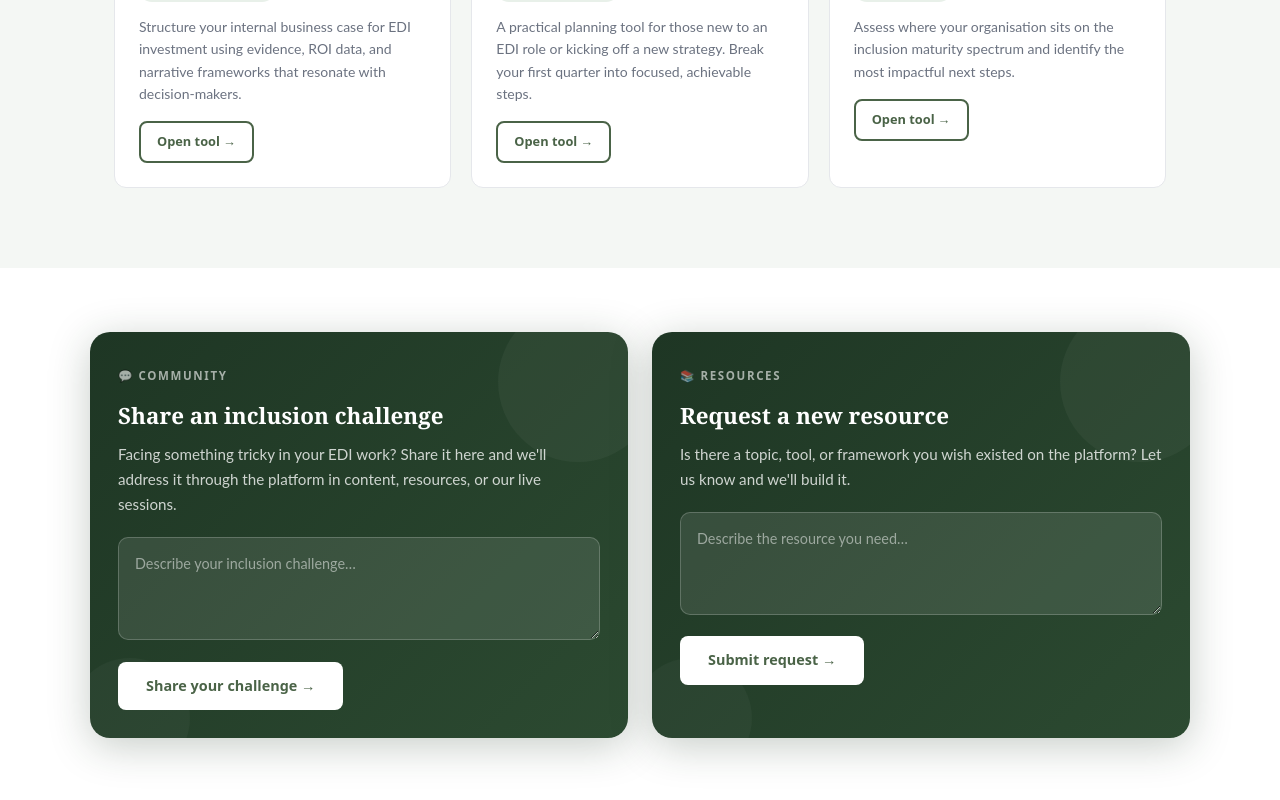
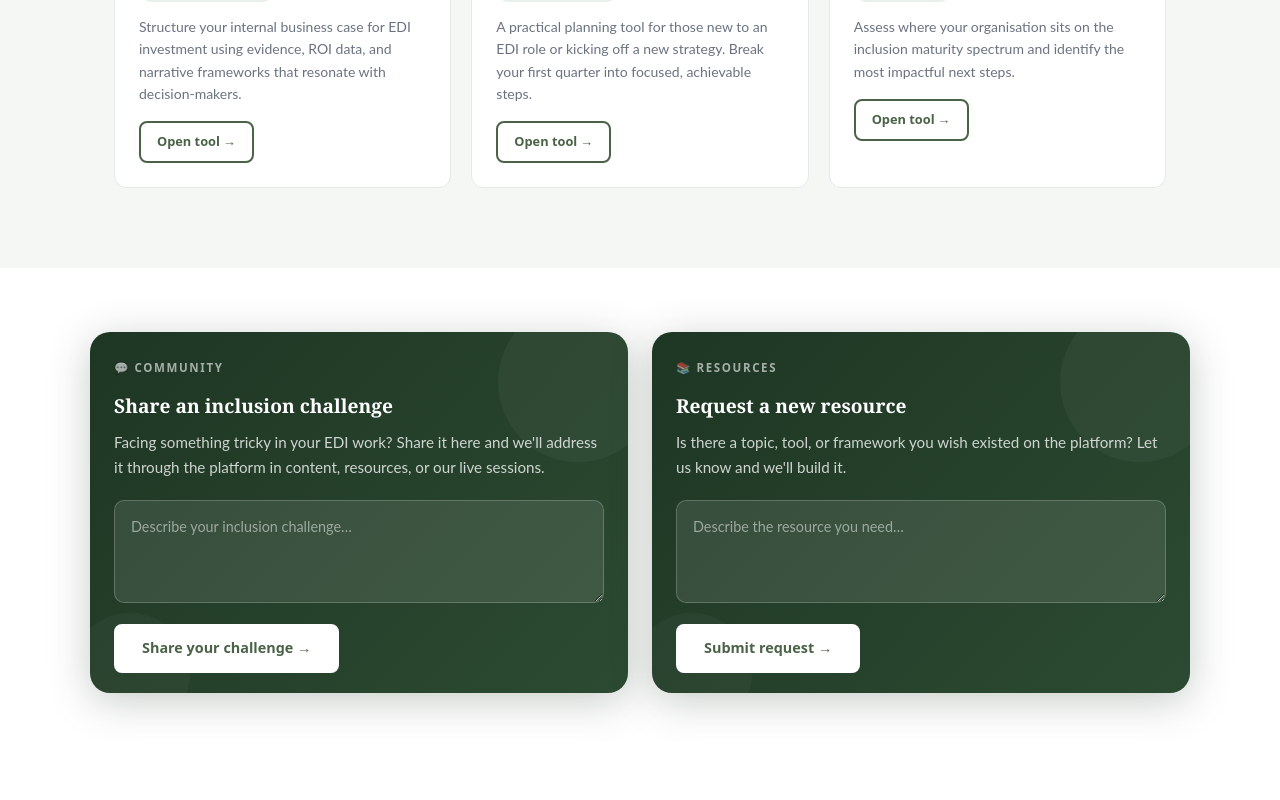
Before and after one commit to Rebekah338/inclusion-impact-platform, a Next.js app: page /dashboard/apply in a window 1280 px wide. Shown: the part 898-1698 px from the top of the page. After the commit the page ends 1655 px from the top, so only its background shows below. Built offline with nearby package versions, Linux system fonts and the light colour scheme.

Commit message:
Reduce BottomBanner boxes further — smaller padding and heading
Co-Authored-By: Claude Sonnet 4.6 <noreply@anthropic.com>
Claude-Session: https://claude.ai/code/session_01E11uWzxsBtw5XKP8MYPdbN

```diff
--- a/app/components/BottomBanner.tsx
+++ b/app/components/BottomBanner.tsx
@@ -17,7 +17,7 @@ export default function BottomBanner({
 
   const boxStyle: React.CSSProperties = {
     borderRadius: "20px",
-    padding: "1.75rem",
+    padding: "1.25rem 1.5rem",
     background: "linear-gradient(135deg, #1E3624 0%, #2C4A31 100%)",
     boxShadow: "0 8px 40px rgba(30,54,36,0.25)",
     position: "relative",
@@ -40,7 +40,7 @@ export default function BottomBanner({
   const headingStyle: React.CSSProperties = {
     fontFamily: "var(--font-display)",
     fontWeight: 700,
-    fontSize: "clamp(1.1rem, 2vw, 1.4rem)",
+    fontSize: "clamp(1rem, 1.8vw, 1.2rem)",
     color: "var(--white)",
     marginBottom: "0.75rem",
   };
```
